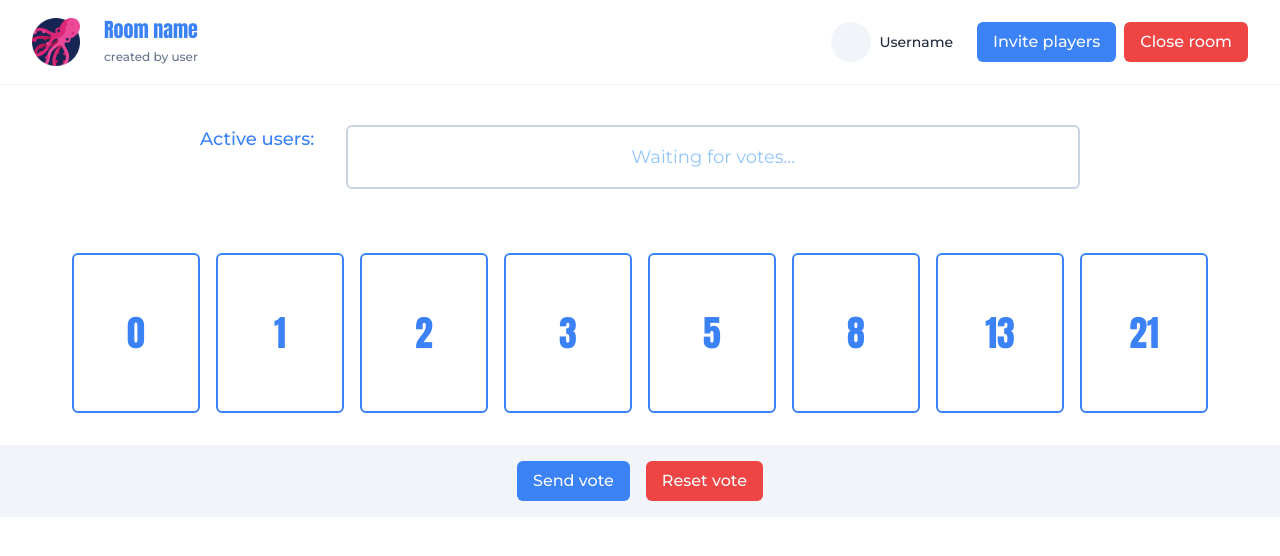
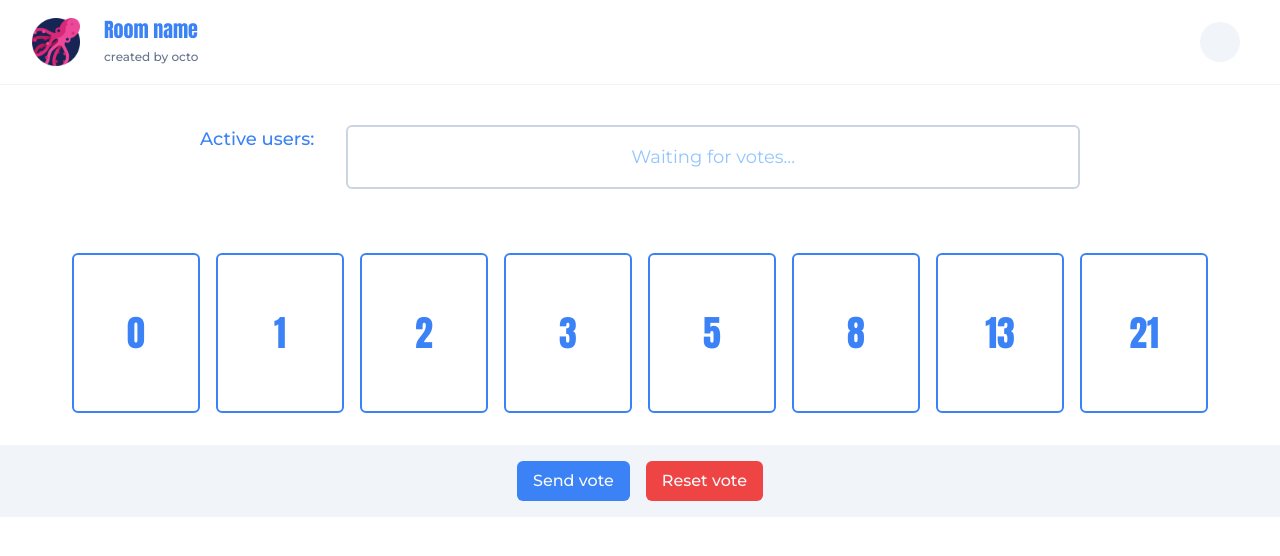
Before and after one commit to Fekleite/octo-poker-client, a React (Vite) app: page /room/create in a window 1280 px wide. Both pictures are taken after typing "Sample", "Sample" into the empty fields and a click on the button "Create room". Shown: the top 556 px of the page. Built offline with nearby package versions, Linux system fonts and the light colour scheme.

Commit message:
feat: send current user to header

```diff
--- a/src/components/Header.tsx
+++ b/src/components/Header.tsx
@@ -1,12 +1,16 @@
 import octopus from '@/assets/octopus.png'
+
 import { Button } from './Button'
 
+import { IUser } from '@/@types/eventResponse'
+
 interface HeaderProps {
-  onCloseRoom: () => void
+  onCloseRoom: () => void,
+  currentUser: IUser | undefined
 }
 
-export function Header({ onCloseRoom }: HeaderProps) {
-  const isUserAdmin = true
+export function Header({ onCloseRoom, currentUser }: HeaderProps) {
+  const isUserAdmin = currentUser?.role === 'admin'
 
   return (
     <header className="w-full flex justify-between items-center py-4 px-8 border-b border-slate-100">
@@ -15,17 +19,17 @@ export function Header({ onCloseRoom }: HeaderProps) {
 
         <div>
           <h2 className="text-xl font-display text-blue-500">Room name</h2>
-          <span className="text-xs font-medium text-slate-500">created by user</span>
+          <span className="text-xs font-medium text-slate-500">created by octo</span>
         </div>
       </div>
 
       <div className="flex gap-6">
         <div className="flex gap-2 items-center">
           <div className="w-10 h-10 bg-slate-100 rounded-full" />
-          <span className="text-sm font-medium text-slate-800">Username</span>
+          <span className="text-sm font-medium text-slate-800">{currentUser?.name}</span>
         </div>
 
-      {isUserAdmin && (
+        {isUserAdmin && (
           <div className="space-x-2">
             <Button
               variant='secondary'
--- a/src/pages/app/room/index.tsx
+++ b/src/pages/app/room/index.tsx
@@ -133,7 +133,10 @@ export function Room() {
 
   return (
     <div className="w-full">
-      <Header onCloseRoom={handleCloseRoom} />
+      <Header
+        onCloseRoom={handleCloseRoom}
+        currentUser={currentUser}
+      />
 
       <div className="w-full max-w-[880px] mx-auto my-10 flex justify-between gap-8">
         <div className='space-y-4'>
```
